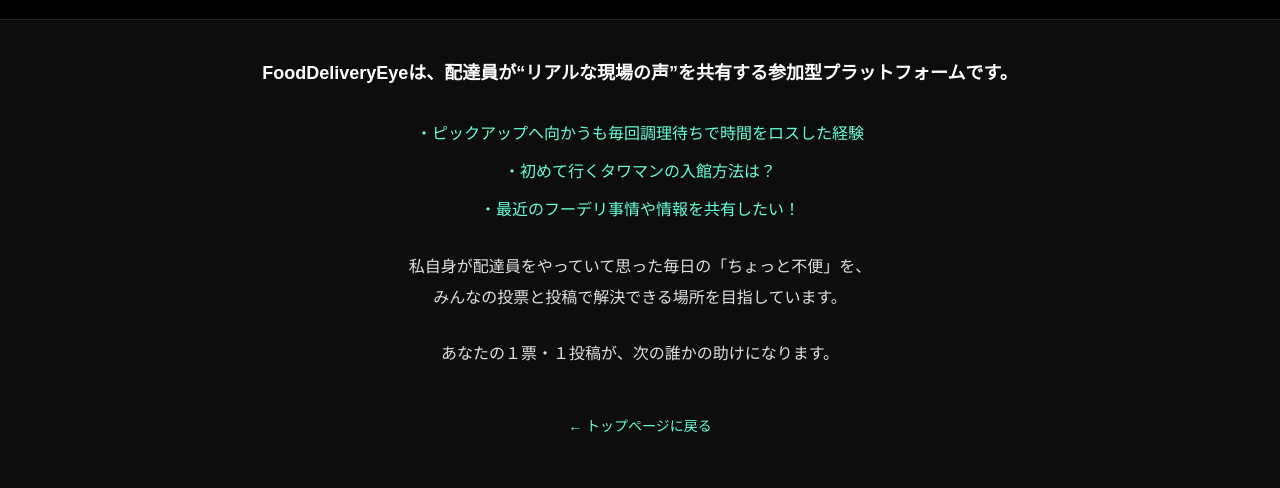
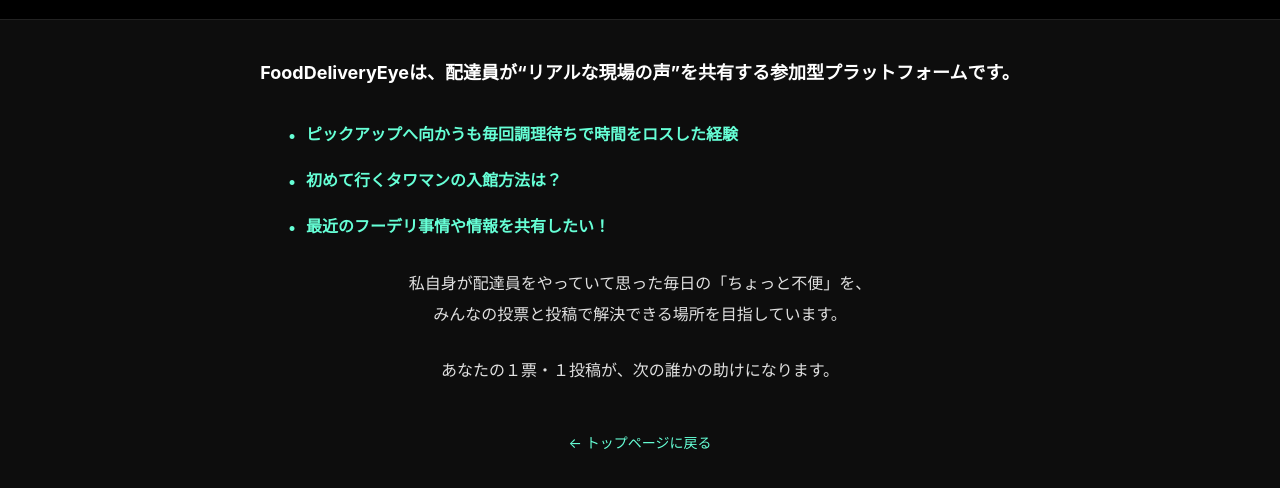
Before and after one commit to 773-773/DeliveryMap, a plain HTML site: page pb_public/about.html in a window 1280 px wide. Shown: the part 54-542 px from the top of the page. Drawn offline with Linux system fonts and the light colour scheme.

Commit message:
Update about.html

```diff
--- a/pb_public/about.html
+++ b/pb_public/about.html
@@ -6,74 +6,144 @@
 <title>このサイトについて - FoodDeliveryEye</title>
 
 <style>
-body {
+:root{
+  --bg:#0d0d0d;
+  --panel:#000;
+  --text:#ffffff;
+  --muted:#e0e0e0;
+  --accent:#6dffb2;
+  --accent2:#66ffd6;
+  --hair:#222;
+}
+
+*{ box-sizing:border-box; }
+
+body{
   margin:0;
-  background:#0d0d0d;
-  color:#fff;
-  font-family:sans-serif;
+  background:var(--bg);
+  color:var(--text);
+  font-family:-apple-system,BlinkMacSystemFont,"Inter","Noto Sans JP",system-ui,sans-serif;
   text-align:center;
+  -webkit-font-smoothing:antialiased;
+  -moz-osx-font-smoothing:grayscale;
 }
 
 /* ヘッダー */
-header {
-  background:#000;
+header{
+  background:var(--panel);
   padding:22px 10px;
-  border-bottom:1px solid #222;
+  border-bottom:1px solid var(--hair);
 }
-h1 {
-  color:#6dffb2;
+h1{
+  color:var(--accent);
   font-size:20px;
   margin:0;
   letter-spacing:1px;
 }
 
 /* コンテナ */
-.container {
+.container{
   padding:36px 18px;
   line-height:1.9;
   font-size:16px;
-  color:#e0e0e0;
+  color:var(--muted);
   max-width:820px;
   margin:0 auto;
 }
 
-/* 最初の一文（1行固定） */
-.lead {
+/* 最初の一文（PCは綺麗に、スマホははみ出さない） */
+.lead{
   font-size:clamp(15px, 2.8vw, 18px);
-  font-weight:600;
-  color:#ffffff;
-  margin-bottom:28px;
-  white-space:nowrap;
+  font-weight:700;
+  color:var(--text);
+  margin:0 auto 28px;
+  max-width:46em;          /* 長すぎを抑える */
+  white-space:normal;      /* ✅ はみ出し防止 */
+  overflow-wrap:anywhere;  /* ✅ 超長文でも折る */
+  line-break:loose;
 }
 
-/* 箇条書き */
-.point {
-  color:#66ffd6;
-  font-weight:500;
-  margin:24px 0;
+/* 箇条書き：スマホで見やすい整列 */
+.point{
+  margin:24px auto;
+  max-width:44em;
+  text-align:left;         /* ✅ スマホで読みやすい */
+  color:var(--accent2);
+  font-weight:600;
   line-height:2;
+  padding:0;
 }
-.point div {
-  margin:6px 0;
+
+.point ul{
+  list-style:none;
+  padding:0;
+  margin:0;
+  display:flex;
+  flex-direction:column;
+  gap:14px;
+}
+
+.point li{
+  display:flex;
+  gap:10px;
+  align-items:flex-start;
+  overflow-wrap:anywhere;
+  line-break:loose;
+}
+
+.point li::before{
+  content:"•";
+  flex:0 0 auto;
+  color:var(--accent2);
+  transform:translateY(1px);
 }
 
 /* 本文 */
-p {
+p{
   margin:26px 0;
+  overflow-wrap:anywhere;
+  line-break:loose;
 }
 
 /* 戻るリンク */
-.backLink {
+.backLink{
   display:block;
   margin-top:42px;
 }
-.backLink a {
-  color:#66ffd6;
+.backLink a{
+  color:var(--accent2);
   text-decoration:none;
   font-size:14px;
 }
-.backLink a:hover {
-  text-decoration:underline;
+.backLink a:hover{ text-decoration:underline; }
+
+/* ✅ スマホ最適化 */
+@media (max-width: 520px){
+  header{ padding:18px 10px; }
+  h1{ font-size:19px; }
+
+  .container{
+    padding:26px 14px;
+    font-size:15px;
+    line-height:1.95;
+  }
+
+  .lead{
+    margin-bottom:22px;
+    text-align:left;        /* ✅ スマホは左寄せの方が読みやすい */
+  }
+
+  .point{
+    margin:18px auto;
+  }
+
+  p{
+    text-align:left;        /* ✅ 本文も左寄せ */
+  }
+
+  .backLink{
+    margin-top:34px;
+  }
 }
 </style>
 </head>
@@ -90,10 +160,12 @@
     FoodDeliveryEyeは、配達員が“リアルな現場の声”を共有する参加型プラットフォームです。
   </div>
 
-  <div class="point">
-    <div>・ピックアップへ向かうも毎回調理待ちで時間をロスした経験</div>
-    <div>・初めて行くタワマンの入館方法は？</div>
-    <div>・最近のフーデリ事情や情報を共有したい！</div>
+  <div class="point" aria-label="よくある困りごと">
+    <ul>
+      <li>ピックアップへ向かうも毎回調理待ちで時間をロスした経験</li>
+      <li>初めて行くタワマンの入館方法は？</li>
+      <li>最近のフーデリ事情や情報を共有したい！</li>
+    </ul>
   </div>
 
   <p>
```
